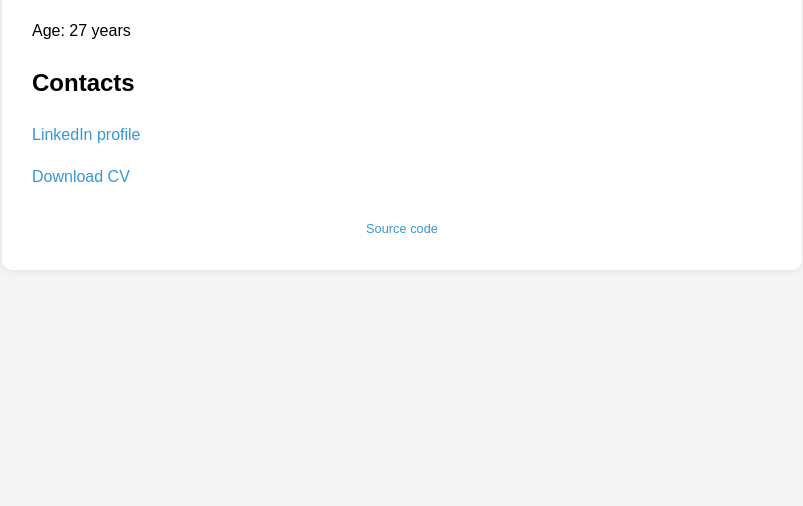
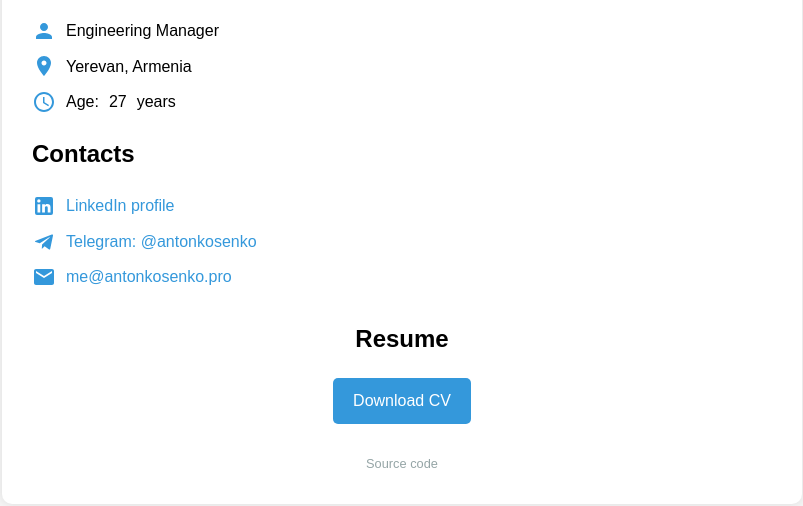
Before and after one commit to AntonKosenkoDX/AntonKosenkoDX.github.io, a plain HTML site: page index.html in a window 1280 px wide. Shown: the part 338-844 px from the top of the page, without its empty margins (238-1041 px from the left). Before the commit the page ends 800 px from the top, so only its background shows below. Drawn offline with Linux system fonts and the light colour scheme.

Commit message:
Add more info and styling

```diff
--- a/index.html
+++ b/index.html
@@ -33,8 +33,35 @@
             border-bottom: 2px solid #3498db;
             padding-bottom: 10px;
         }
-        .contact-info {
+        .info, .contact-info {
             margin: 20px 0;
+        }
+        .info p, .contact-info p {
+            display: flex;
+            align-items: center;
+            gap: 10px;
+            margin: 10px 0;
+        }
+        .icon {
+            width: 24px;
+            height: 24px;
+            fill: #3498db;
+        }
+        .resume-section {
+            text-align: center;
+            margin-top: 30px;
+        }
+        .resume-section a {
+            display: inline-block;
+            padding: 10px 20px;
+            background-color: #3498db;
+            color: white;
+            border-radius: 5px;
+            transition: background-color 0.3s;
+        }
+        .resume-section a:hover {
+            background-color: #2980b9;
+            text-decoration: none;
         }
         a {
             color: #3498db;
@@ -50,21 +77,60 @@
         <img src="https://github.com/antonKosenkoDx.png" alt="Anton Kosenko" class="profile-image">
         <h1>Anton Kosenko</h1>
         <div class="info">
-            <p>Age: <span id="age"></span> years</p>
+            <p>
+                <svg class="icon" viewBox="0 0 24 24">
+                    <path d="M12 12c2.21 0 4-1.79 4-4s-1.79-4-4-4-4 1.79-4 4 1.79 4 4 4zm0 2c-2.67 0-8 1.34-8 4v2h16v-2c0-2.66-5.33-4-8-4z"/>
+                </svg>
+                Engineering Manager
+            </p>
+            <p>
+                <svg class="icon" viewBox="0 0 24 24">
+                    <path d="M12 2C8.13 2 5 5.13 5 9c0 5.25 7 13 7 13s7-7.75 7-13c0-3.87-3.13-7-7-7zm0 9.5c-1.38 0-2.5-1.12-2.5-2.5s1.12-2.5 2.5-2.5 2.5 1.12 2.5 2.5-1.12 2.5-2.5 2.5z"/>
+                </svg>
+                Yerevan, Armenia
+            </p>
+            <p>
+                <svg class="icon" viewBox="0 0 24 24">
+                    <path d="M12 2C6.48 2 2 6.48 2 12s4.48 10 10 10 10-4.48 10-10S17.52 2 12 2zm0 18c-4.41 0-8-3.59-8-8s3.59-8 8-8 8 3.59 8 8-3.59 8-8 8zm.5-13H11v6l5.25 3.15.75-1.23-4.5-2.67z"/>
+                </svg>
+                Age: <span id="age"></span> years
+            </p>
         </div>
         <div class="contact-info">
             <h2>Contacts</h2>
             <p>
+                <svg class="icon" viewBox="0 0 24 24">
+                    <path d="M19 3a2 2 0 0 1 2 2v14a2 2 0 0 1-2 2H5a2 2 0 0 1-2-2V5a2 2 0 0 1 2-2h14m-.5 15.5v-5.3a3.26 3.26 0 0 0-3.26-3.26c-.85 0-1.84.52-2.32 1.3v-1.11h-2.79v8.37h2.79v-4.93c0-.77.62-1.4 1.39-1.4a1.4 1.4 0 0 1 1.4 1.4v4.93h2.79M6.88 8.56a1.68 1.68 0 0 0 1.68-1.68c0-.93-.75-1.69-1.68-1.69a1.69 1.69 0 0 0-1.69 1.69c0 .93.76 1.68 1.69 1.68m1.39 9.94v-8.37H5.5v8.37h2.77z"/>
+                </svg>
                 <a href="https://www.linkedin.com/in/anton-kosenko-8821bb181/" target="_blank">
                     LinkedIn profile
                 </a>
             </p>
             <p>
+                <svg class="icon" viewBox="0 0 24 24">
+                    <path d="M9.78 18.65l.28-4.23 7.68-6.92c.34-.31-.07-.46-.52-.19L7.74 13.3 3.64 12c-.88-.25-.89-.86.2-1.3l15.97-6.16c.73-.33 1.43.18 1.15 1.3l-2.72 12.81c-.19.91-.74 1.13-1.5.71L12.6 16.3l-1.99 1.93c-.23.23-.42.42-.83.42z"/>
+                </svg>
+                <a href="https://t.me/antonkosenko" target="_blank">
+                    Telegram: @antonkosenko
+                </a>
+            </p>
+            <p>
+                <svg class="icon" viewBox="0 0 24 24">
+                    <path d="M20 4H4c-1.1 0-1.99.9-1.99 2L2 18c0 1.1.9 2 2 2h16c1.1 0 2-.9 2-2V6c0-1.1-.9-2-2-2zm0 4l-8 5-8-5V6l8 5 8-5v2z"/>
+                </svg>
+                <a href="mailto:me@antonkosenko.pro">
+                    me@antonkosenko.pro
+                </a>
+            </p>
+        </div>
+        <div class="resume-section">
+            <h2>Resume</h2>
+            <p>
                 <a href="files/cv.pdf" target="_blank">Download CV</a>
             </p>
         </div>
-        <div style="margin-top: 30px; text-align: center; font-size: 0.8em; color: #666;">
-            <a href="https://github.com/AntonKosenkoDX/AntonKosenkoDX.github.io" target="_blank">
+        <div class="source-link" style="text-align: center; margin-top: 30px; font-size: 0.8em; color: #95a5a6;">
+            <a href="https://github.com/AntonKosenkoDX/AntonKosenkoDX.github.io" target="_blank" style="color: inherit;">
                 Source code
             </a>
         </div>
```
